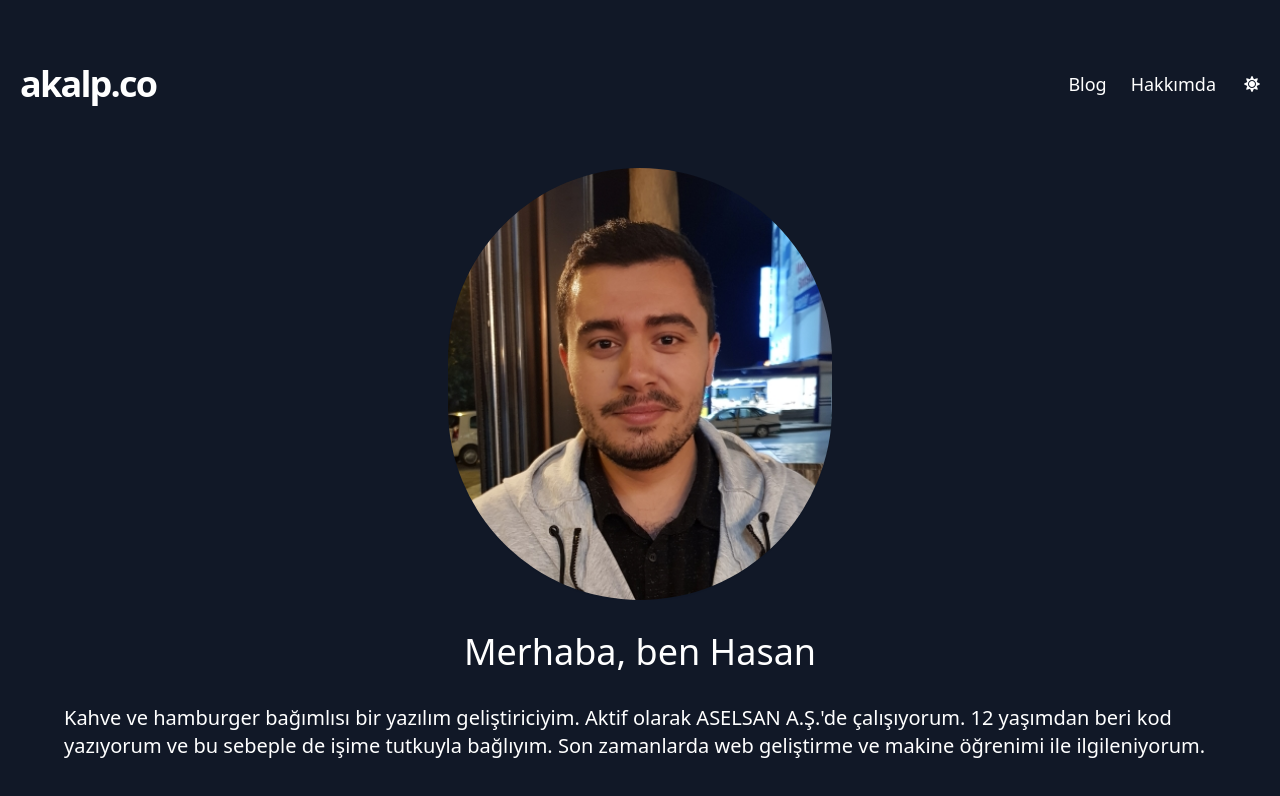
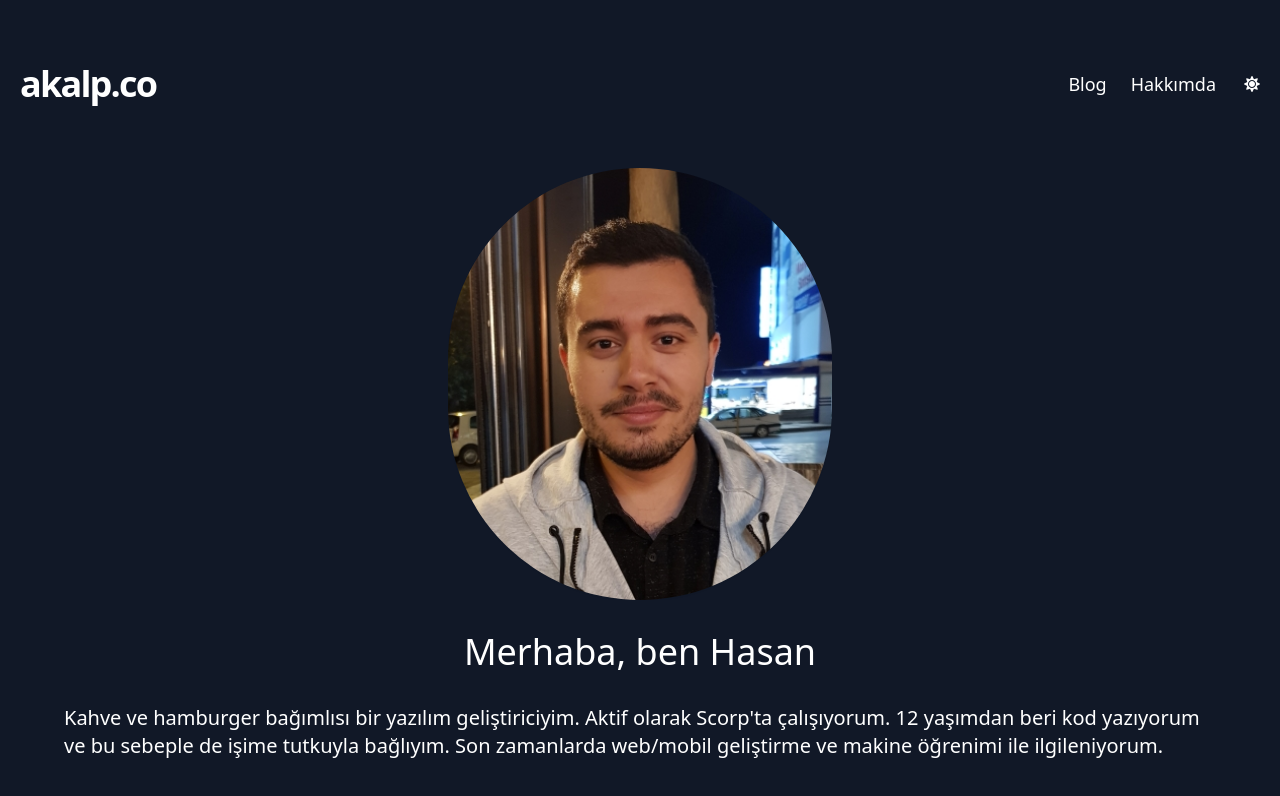
Before and after one commit to akalp/akalpco, a Next.js app: page /hakkimda in a window 1280 px wide. Shown: the top 796 px of the page. Built offline with nearby package versions, Linux system fonts and the light colour scheme.

Commit message:
update hakkimda.js

```diff
--- a/pages/hakkimda.js
+++ b/pages/hakkimda.js
@@ -28,7 +28,7 @@ export default function About() {
           {/* I am a Software Engineer addicted to coffee and burgers. */}
           {/* I started writing code when I was 12 years old, so I am passionate about my job. */}
           {/* I have recently been interested in machine learning and web development. */}
-          Kahve ve hamburger bağımlısı bir yazılım geliştiriciyim. Aktif olarak ASELSAN A.Ş.&apos;de çalışıyorum. 12 yaşımdan beri kod yazıyorum ve bu sebeple de işime tutkuyla bağlıyım. Son zamanlarda web geliştirme ve makine öğrenimi ile ilgileniyorum.
+          Kahve ve hamburger bağımlısı bir yazılım geliştiriciyim. Aktif olarak Scorp&apos;ta çalışıyorum. 12 yaşımdan beri kod yazıyorum ve bu sebeple de işime tutkuyla bağlıyım. Son zamanlarda web/mobil geliştirme ve makine öğrenimi ile ilgileniyorum.
         </p>
 
         <p className="max-w-6xl mx-auto text-md md:text-xl my-8">
```
